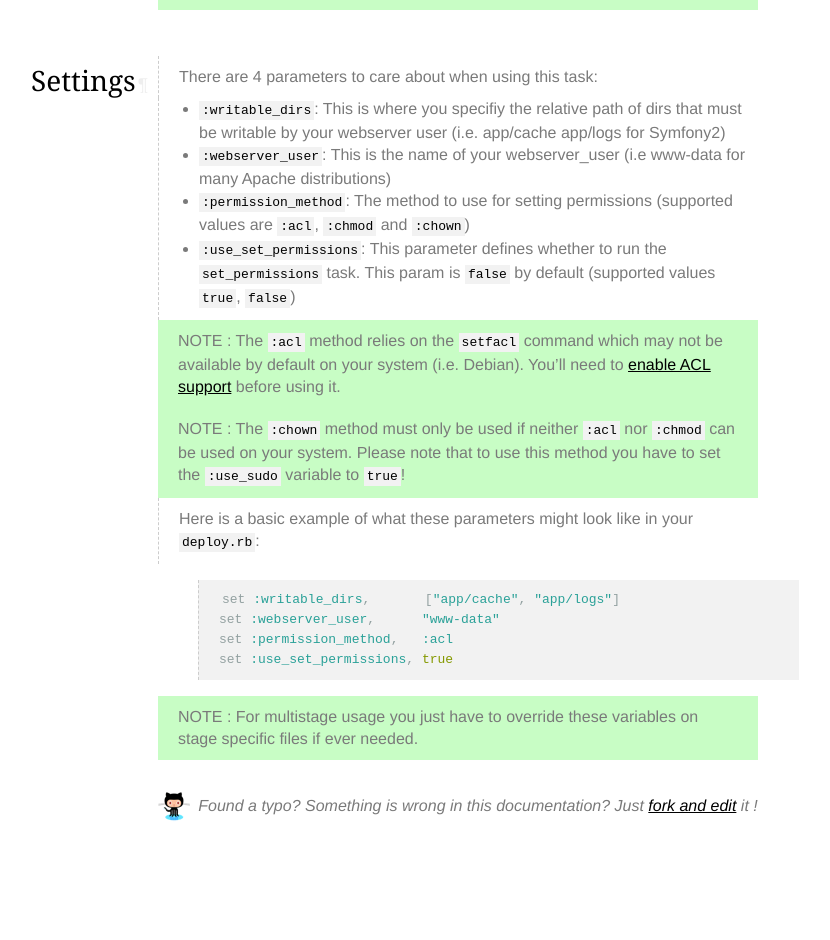
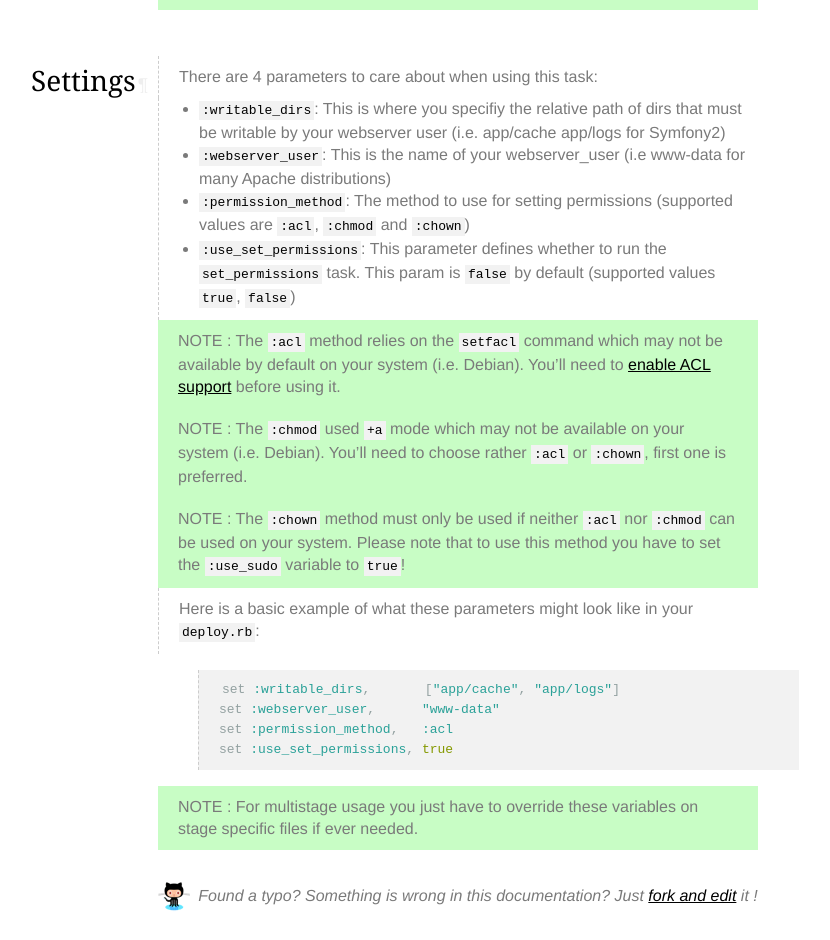
Before and after one commit to everzet/capifony, a Jekyll site: the page built from cookbook/set-permissions.markdown, in a window 1280 px wide. Shown: the part 329-1269 px from the top of the page, without its empty margins (162-992 px from the left). Built offline with Jekyll 4.4.1, drawn with Linux system fonts in a browser that asks for light colours; nearby versions of some CDN libraries; before the commit the page ends 1179 px from its top, so only the background shows below that.

Commit message:
Add set-permission note about :chmod option

```diff
--- a/cookbook/set-permissions.markdown
+++ b/cookbook/set-permissions.markdown
@@ -29,6 +29,9 @@ There are 4 parameters to care about when using this task:
 > default on your system (i.e. Debian).  You'll need to [enable ACL support](
 > https://help.ubuntu.com/community/FilePermissionsACLs) before using it.
 
+> NOTE : The `:chmod` used `+a` mode which may not be available on your system (i.e. Debian).
+> You'll need to choose rather `:acl` or `:chown`, first one is preferred.
+
 > NOTE : The `:chown` method must only be used if neither `:acl` nor `:chmod` can
 > be used on your system. Please note that to use this method you have to set
 > the `:use_sudo` variable to `true`!
```
